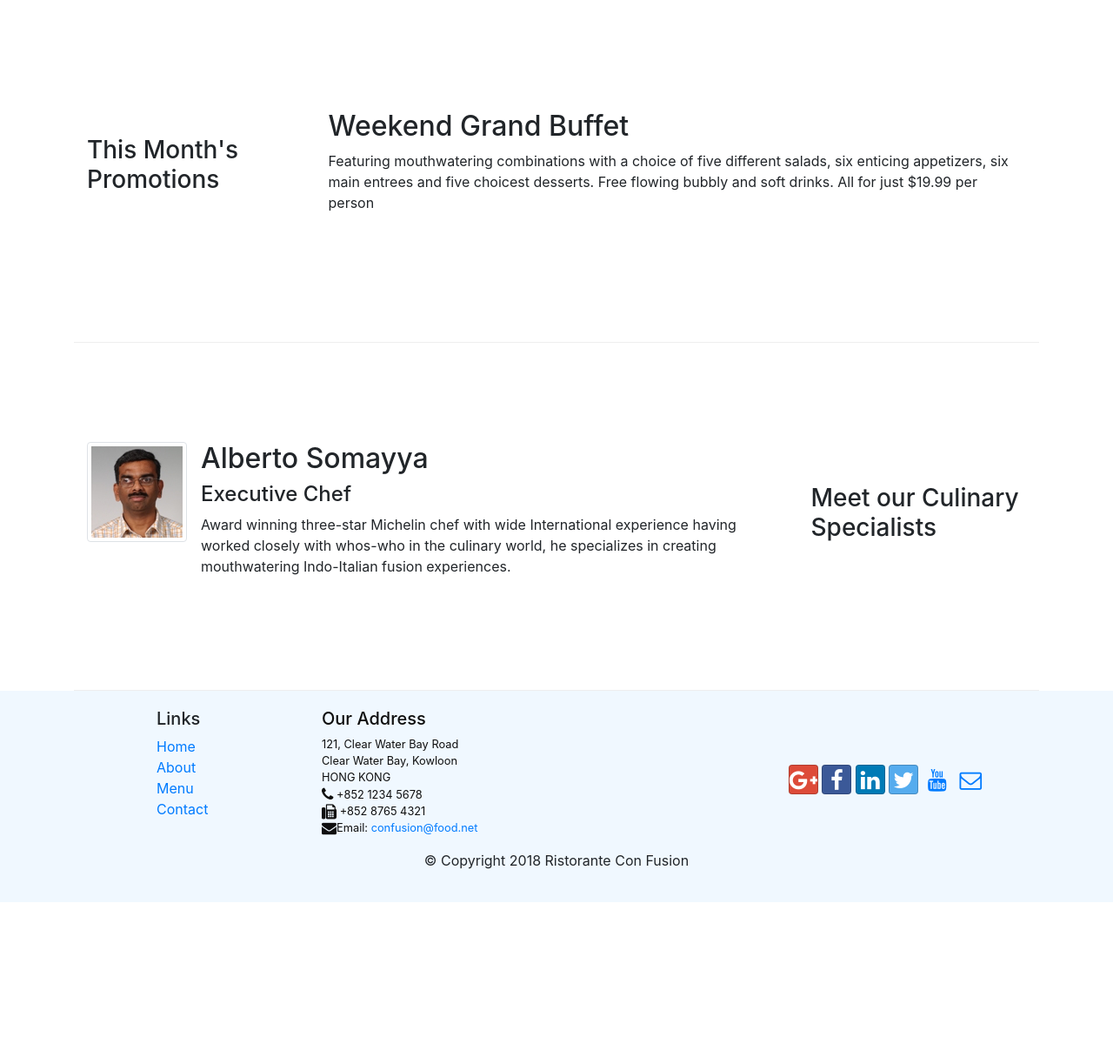
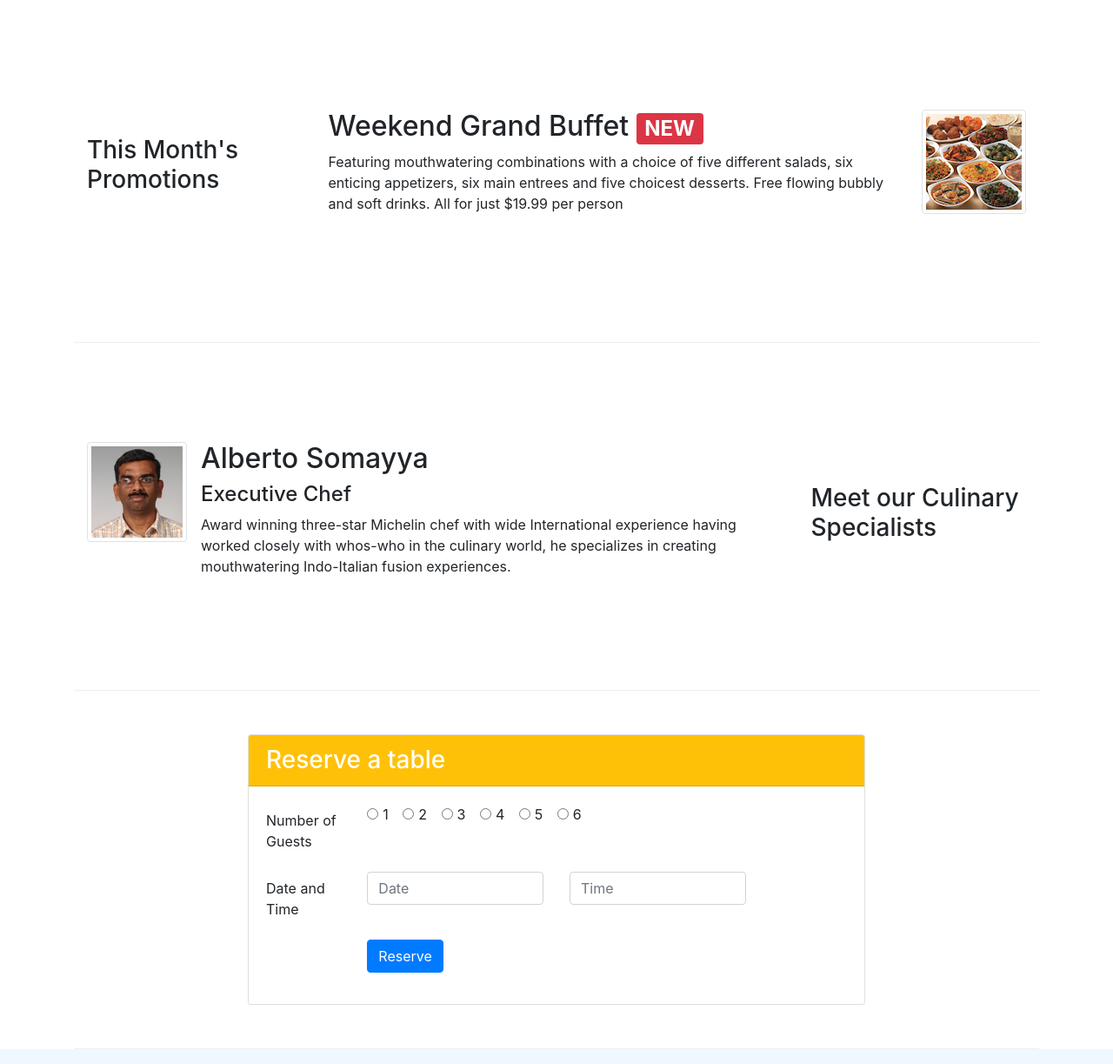
Before and after one commit to canessaalvamiguel/mooc-coursera-bootstrap4, a website: page index.html in a window 1280 px wide. Shown: the part 740-1963 px from the top of the page at 87% size. Before the commit the page ends 1777 px from the top, so only its background shows below. Drawn offline with nearby package versions, Linux system fonts and the light colour scheme.

Commit message:
Assignment 2

```diff
--- a/index.html
+++ b/index.html
@@ -42,7 +42,11 @@
                     <h1>Ristorante con Fusion</h1>
                     <p>We take inspiration from the World's best cuisines, and create a unique fusion experience. Our lipsmacking creations will tickle your culinary senses!</p>
                 </div>
-                <div class="col-12 col-sm">
+                <div class="col-12 col-sm-3 align-self-center">
+                        <img src="/img/logo.png" class="img-fluid">
+                </div>
+                <div class="col-12 col-sm-3 align-self-center">
+                       <a class="btn btn-warning btn-block" href="#reservetableelement" role="button">Reserve Table</a>
                 </div>
             </div>
         </div>
@@ -58,7 +62,7 @@
                     <img class="d-flex mr-3 img-thumbnail alig-self-center" src="img/uthappizza.png" alt="Uthappizza">
                     <div class="media-body">
                         <h2 class="mt-0">Uthappizza <span class="badge badge-danger">HOT</span><span class="badge badge-pill badge-secondary">$4.99</span></h2>
-                        <p>A unique combination of Indian Uthappam (pancake) and Italian pizza, topped with Cerignola olives, ripe vine cherry tomatoes, Vidalia onion, Guntur chillies and Buffalo Paneer.</p>
+                        <p class="d-none d-sm-block">A unique combination of Indian Uthappam (pancake) and Italian pizza, topped with Cerignola olives, ripe vine cherry tomatoes, Vidalia onion, Guntur chillies and Buffalo Paneer.</p>
                     </div>
                 </div>
             </div>
@@ -70,8 +74,13 @@
                 <h3>This Month's Promotions</h3>
             </div>
             <div class="col col-sm col-md">
-                <h2>Weekend Grand Buffet</h2>
-                <p>Featuring mouthwatering combinations with a choice of five different salads, six enticing appetizers, six main entrees and five choicest desserts. Free flowing bubbly and soft drinks. All for just $19.99 per person </p>
+                <div class="media">
+                    <div class="media-body">
+                        <h2 class="mt-0">Weekend Grand Buffet <span class="badge badge-danger">NEW</span></h2>
+                        <p class="d-none d-sm-block">Featuring mouthwatering combinations with a choice of five different salads, six enticing appetizers, six main entrees and five choicest desserts. Free flowing bubbly and soft drinks. All for just $19.99 per person </p>
+                    </div>
+                    <img class="d-flex ml-3 img-thumbnail alig-self-center" src="img/buffet.png" alt="Weekend Grand Buffet">
+                </div>
             </div>
         </div>
 
@@ -84,12 +93,74 @@
                     <img class="d-flex mr-3 img-thumbnail alig-self-center" src="img/alberto.png" alt="alberto">
                     <div class="media-body">
                         <h2 class="mt-0">Alberto Somayya</h2>
-                <h4>Executive Chef</h4>
-                <p>Award winning three-star Michelin chef with wide International experience having worked closely with whos-who in the culinary world, he specializes in creating mouthwatering Indo-Italian fusion experiences. </p>
+                    <h4>Executive Chef</h4>
+                    <p class="d-none d-sm-block">Award winning three-star Michelin chef with wide International experience having worked closely with whos-who in the culinary world, he specializes in creating mouthwatering Indo-Italian fusion experiences. </p>
                     </div>
                 </div>
             </div>
         </div>
+
+        <div class="row row-content justify-content-center" id="reservetableelement">
+            <div class="col-12 col-sm-8">
+                <div class="card">
+                    <form>
+                    <h3 class="card-header bg-warning text-white">Reserve a table</h3>
+                    <div class="card-body">
+
+                            <div class="form-group row">
+                                <label class="col-12 col-md-2 col-form-label">Number of Guests</label>
+                                <div class="col-md-10">
+                                    <div class="form-check form-check-inline">
+                                        <input class="form-check-input" type="radio" name="numberguests" value="option1" id="inlineRadio1">
+                                        <label class="form-check-label" for="inlineRadio1">1</label>
+                                    </div>
+                                    <div class="form-check form-check-inline">
+                                        <input class="form-check-input" type="radio" name="numberguests" value="option2" id="inlineRadio2">
+                                        <label class="form-check-label" for="inlineRadio2">2</label>
+                                    </div>
+                                    <div class="form-check form-check-inline">
+                                        <input class="form-check-input" type="radio" name="numberguests" value="option3" id="inlineRadio3">
+                                        <label class="form-check-label" for="inlineRadio3">3</label>
+                                    </div>
+                                    <div class="form-check form-check-inline">
+                                        <input class="form-check-input" type="radio" name="numberguests" value="option4" id="inlineRadio4">
+                                        <label class="form-check-label" for="inlineRadio4">4</label>
+                                    </div>
+                                    <div class="form-check form-check-inline">
+                                        <input class="form-check-input" type="radio" name="numberguests" value="option5" id="inlineRadio5">
+                                        <label class="form-check-label" for="inlineRadio5">5</label>
+                                    </div>
+                                    <div class="form-check form-check-inline">
+                                        <input class="form-check-input" type="radio" name="numberguests" value="option6" id="inlineRadio6">
+                                        <label class="form-check-label" for="inlineRadio6">6</label>
+                                    </div>
+                                </div>
+                            </div>
+
+                            <div class="form-group row">
+                                <label class="col-12 col-md-2 col-form-label">Date and Time</label>
+                                <div class="col-12 col-md-4">
+                                    <input type="text" class="form-control" id="date" name="date" placeholder="Date">
+                                </div>
+                                <div class="col-12 col-md-4">
+                                    <input type="text" class="form-control" id="time" name="time" placeholder="Time">
+                                </div>
+                            </div>
+
+                            <div class="form-group row">
+                                <div class="offset-md-2 col-md-10">
+                                    <button type="submit" class="btn btn-primary">
+                                            Reserve
+                                    </button>
+                                </div>
+                            </div>
+
+                    </div>
+                    </form>
+                </div>
+            </div>
+        </div>
+
     </div>
 
     <footer class="footer">
```
Also changed, not shown: aboutus.html (+2 -2 lines), contactus.html (+2 -1 lines).
